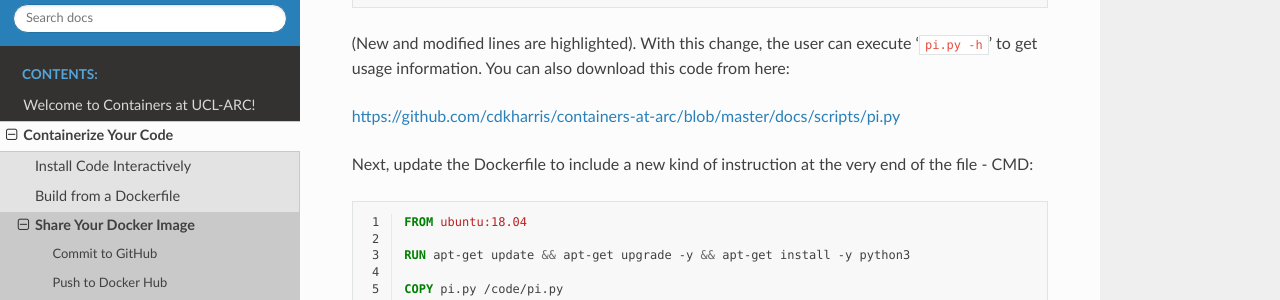
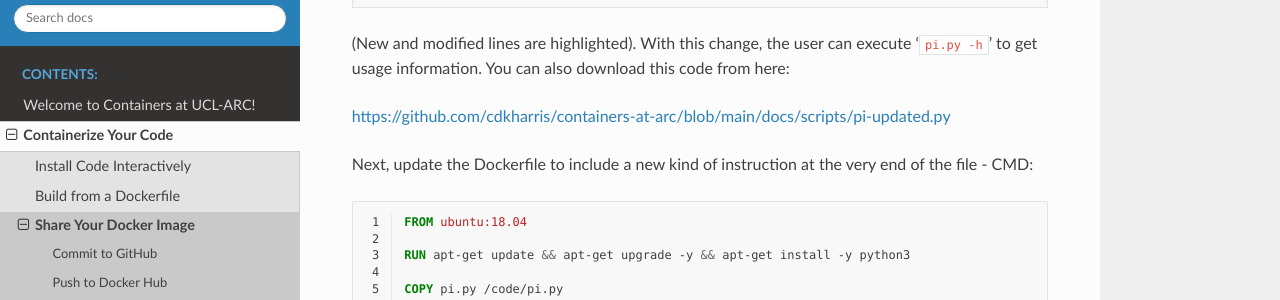
Before and after one commit to TACC/containers_at_tacc, a Sphinx documentation site: the page built from docs/containerize-your-code/share_your_image.rst, in a window 1280 px wide and 900 px high, scrolled down 2039 px. Shown: the part 151-451 px from the top of the window. Built offline with Sphinx 7.4.7 and the Read the Docs theme 2.0.0, drawn with Linux system fonts in a browser that asks for light colours; some of the changed lines change nothing that is shown.

Commit message:
fix main branch in urls

```diff
--- a/docs/containerize-your-code/share_your_image.rst
+++ b/docs/containerize-your-code/share_your_image.rst
@@ -123,7 +123,7 @@ to better handle the command line arguments. Outside of the container, modify
 '``pi.py -h``' to get usage information. You can also download this code from
 here:
 
-|pipyurl|_
+|pipyupdatedurl|_
 
 
 Next, update the Dockerfile to include a new kind of instruction at the very end
--- a/docs/substitutions.txt
+++ b/docs/substitutions.txt
@@ -6,11 +6,13 @@
 .. _siteaccountlink : https://www.rc.ucl.ac.uk/docs/Account_Services/
 .. |machine| replace:: Myriad
 .. |pipy| replace:: pi.py
-.. _pipy : https://raw.githubusercontent.com/cdkharris/containers-at-arc/master/docs/scripts/pi.py
-.. |pipyurl| replace:: https://github.com/cdkharris/containers-at-arc/blob/master/docs/scripts/pi.py
-.. _pipyurl : https://github.com/cdkharris/containers-at-arc/blob/master/docs/scripts/pi.py
-.. |appgourl| replace:: https://github.com/cdkharris/containers-at-arc/blob/master/docs/scripts/app.go
-.. _appgourl : https://github.com/cdkharris/containers-at-arc/blob/master/docs/scripts/app.go
+.. _pipy : https://raw.githubusercontent.com/cdkharris/containers-at-arc/main/docs/scripts/pi.py
+.. |pipyurl| replace:: https://github.com/cdkharris/containers-at-arc/blob/main/docs/scripts/pi.py
+.. _pipyurl : https://github.com/cdkharris/containers-at-arc/blob/main/docs/scripts/pi.py
+.. |pipyupdatedurl| replace:: https://github.com/cdkharris/containers-at-arc/blob/main/docs/scripts/pi-updated.py
+.. _pipyupdatedurl : https://github.com/cdkharris/containers-at-arc/blob/main/docs/scripts/pi-updated.py
+.. |appgourl| replace:: https://github.com/cdkharris/containers-at-arc/blob/main/docs/scripts/app.go
+.. _appgourl : https://github.com/cdkharris/containers-at-arc/blob/main/docs/scripts/app.go
 .. |logininstructionslink| replace:: Please follow these instructions to log in.
 .. _logininstructionslink : https://www.rc.ucl.ac.uk/docs/howto/#how-do-i-log-in
 .. |interactivecmd| replace:: ``qrsh``
```
